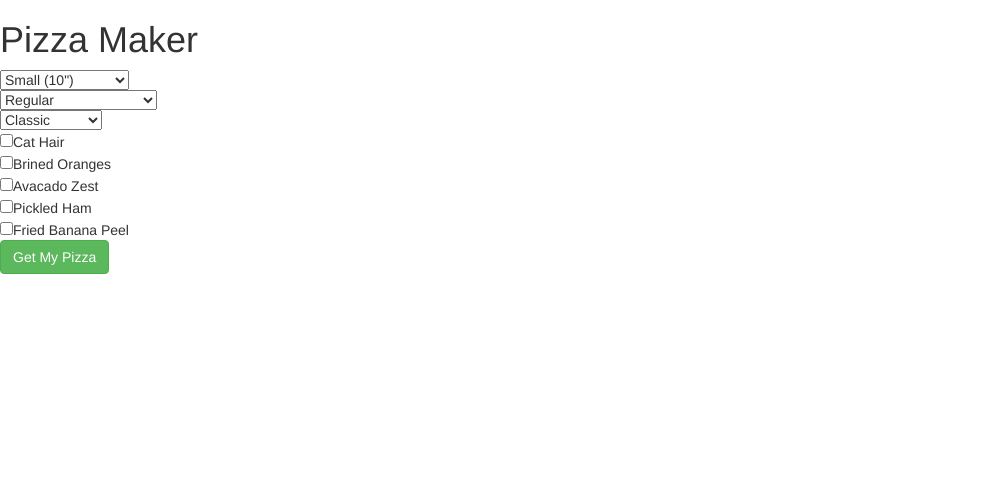
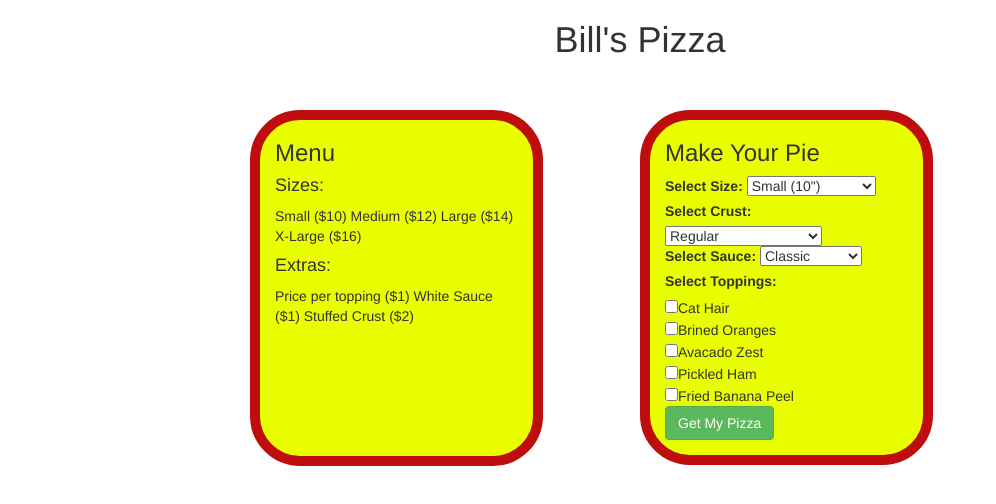
Before and after one commit to klinkow/Pizza_Maker, a plain HTML site: page index.html in a window 1280 px wide. Shown: the whole page, without its empty margins (0-996 px from the left). Drawn offline with Linux system fonts and the light colour scheme.

Commit message:
add menu panel to html and create a custom style sheet

```diff
--- a/css/styles.css
+++ b/css/styles.css
@@ -0,0 +1,17 @@
+h1 {
+  text-align: center;
+}
+
+#menuPanel {
+  background-color: #e9ff00;
+  border: 10px solid;
+  border-radius: 50px;
+  border-color: #bf0d0d;
+}
+
+#orderPanel {
+  background-color: #e9ff00;
+  border: 10px solid;
+  border-radius: 50px;
+  border-color: #bf0d0d;
+}
--- a/index.html
+++ b/index.html
@@ -6,12 +6,30 @@
     <link href="css/styles.css" rel="stylesheet" type="text/css">
     <script src="js/jquery-3.1.0.js"></script>
     <script src="js/scripts.js"></script>
-    <title></title>
+    <title>Bill's Pizza</title>
   </head>
 
   <body>
-    <h1>Pizza Maker</h1>
+    <div class="container">
+      <div class="row">
+        <h1>Bill's Pizza</h1>
+        <br><br>
+        <div class="col-sm-2">
+        </div>
+        <div class="col-sm-3" id="menuPanel">
+          <h3>Menu</h3>
+          <h4>Sizes:</h4>
+          <p>Small ($10) Medium ($12) Large ($14) X-Large ($16)</p>
+          <h4>Extras:</h4>
+          <p>Price per topping ($1) White Sauce ($1) Stuffed Crust ($2)</p>
+          <br><br><br><br><br><br>
+        </div>
+        <div class="col-sm-1">
+        </div>
+        <div class="col-sm-3" id="orderPanel">
+          <h3>Make Your Pie</h3>
           <div class="form-group">
+            <label for="size">Select Size:</label>
             <select id="size">
               <option value="small">Small (10")</option>
               <option value="medium">Medium (13")</option>
@@ -19,18 +37,21 @@
               <option value="XL">Extra Large (18")</option>
             </select>
             <br>
+            <label for="crust">Select Crust:</label>
             <select id="crust">
               <option value="regular">Regular</option>
               <option value="stuffed">Stuffed (with Cheese)</option>
               <option value="thin">Thin</option>
             </select>
             <br>
+            <label for="sauce">Select Sauce:</label>
             <select id="sauce">
               <option value="classic">Classic</option>
               <option value="marinara">Marinara</option>
               <option value="white">White Sauce</option>
             </select>
             <br>
+            <label for="Toppings">Select Toppings:</label><br>
             <input type="checkbox" name="pizza-topping" value="cathair">Cat Hair<br>
             <input type="checkbox" name="pizza-topping" value="brinedoranges">Brined Oranges<br>
             <input type="checkbox" name="pizza-topping" value="kumquatzest">Avacado Zest<br>
@@ -39,7 +60,7 @@
 
             <button type="button" class="btn btn-success" id="pizzabutton">Get My Pizza</button>
           </div>
-
+      </div>
 
   </body>
 </html>
--- a/js/scripts.js
+++ b/js/scripts.js
@@ -70,8 +70,7 @@ $(document).ready(function() {
     newPizza.createPrice();
 
     //rounds price to 2 decimal places
-    newPizza.price += 0.00000001;
-    newPizza.price.toFixed(2);
+    newPizza.price = newPizza.price.toFixed(2);
 
     console.log(newPizza);
 
```
Lines whose indentation alone changed are shown as unchanged.
